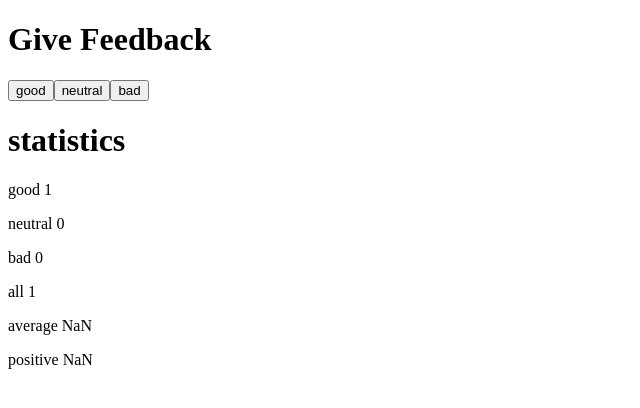
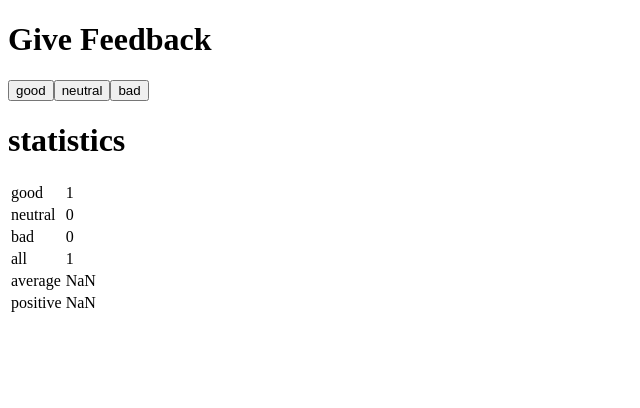
Before and after one commit to PrinceBaghel258025/fullStackOpen, a React (Create React App) app in the folder part1/part1/: page / in a window 1280 px wide. Both pictures are taken after a click on the button "good". Shown: the top 408 px of the page, without its empty margins (0-640 px from the left). Built offline with nearby package versions, Linux system fonts and the light colour scheme.

Commit message:
1.10 was completed in previous commit . Here 1.11 is also completed and modified to using map

```diff
--- a/part1/part1/src/App.js
+++ b/part1/part1/src/App.js
@@ -8,32 +8,39 @@ const Button = ({ onClick, text }) => (
   </button>
 )
 //StatisticLine Component*******************************
-const StatisticLine = ({ text, count }) => <p>{text} {count}</p>
+// const StatisticLine = ({ text, count }) => <p>{text} {count}</p>
+
+
 
 //showing stastics using stats object**********
-const Statistics = (props) => {
+const Statistics = ({statsArray}) => {
+  const goodCount = statsArray[0].count;
+  const neutralCount = statsArray[1].count;
+  const badCount = statsArray[2].count;
 
-  const { goodText, goodCount, neutralText, neutralCount, badText, badCount, allText, allCount, averageText, averageCount, positiveText, positiveCount } = props.data;
+  const rows = statsArray.map( (el, index) => {
+    return <tr key={index}>
+      <td>{el.text}</td>
+      <td>{el.count}</td>
+    </tr>
 
+  })
 
   // Conditional Rendering*********************
   if (goodCount || badCount || neutralCount) {
     return (
       <>
-        <StatisticLine text={goodText} count={goodCount} />
-        <StatisticLine text={neutralText} count={neutralCount} />
-        <StatisticLine text={badText} count={badCount} />
-        <StatisticLine text={allText} count={allCount} />
-        <StatisticLine text={averageText} count={averageCount} />
-        <StatisticLine text={positiveText} count={positiveCount} />
+      <table>
+        <tbody>
+          {rows}
+        </tbody>
+      </table>
       </>
     )
   }
   return <>
     <p>No feedback given</p>
   </>
-
-
 }
 
 //App Component
@@ -79,20 +86,14 @@ const App = () => {
     setPositive(annn)
   }
 
-  const statsObject = {
-    goodText: "good",
-    goodCount: good,
-    neutralText: "neutral",
-    neutralCount: neutral,
-    badText: "bad",
-    badCount: bad,
-    allText: "all",
-    allCount: all,
-    averageText: "average",
-    averageCount: average,
-    positiveText: "positive",
-    positiveCount: positive
-  }
+  const statsArray = [
+    {text: "good", count: good},
+    { text: "neutral", count: neutral},
+    { text: "bad", count: bad},
+    { text: "all", count: all},
+    { text: "average", count: average},
+    { text: "positive", count: positive}
+  ]
 
 
   return (
@@ -110,7 +111,7 @@ const App = () => {
       <br />
       <h1>statistics</h1>
       <Statistics
-        data={statsObject} />
+        statsArray={statsArray} />
     </div>
   );
 }
```
